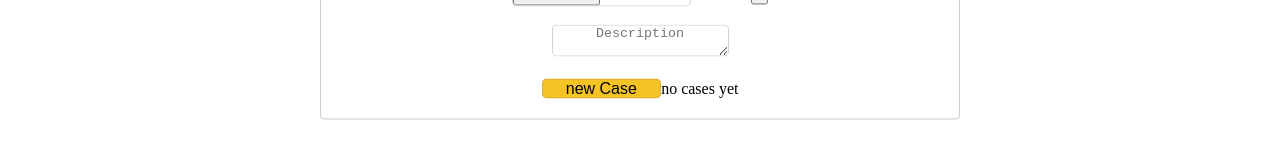
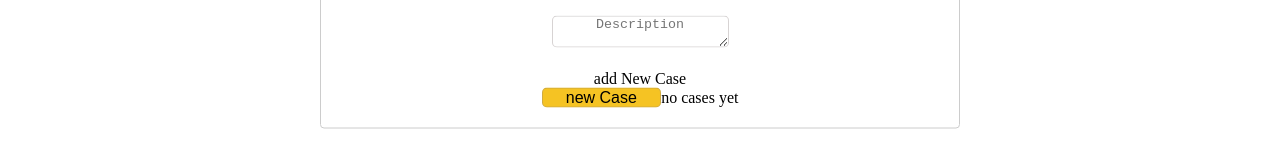
Before and after one commit to CodeWarriorsTeam/MERAKI_Academy_Project_5, a React (Create React App) app in the folder frontend/: page /admin in a window 1280 px wide. Both pictures are taken after a click on the icon 1168 px from the left and 137 px from the top of the page. Shown: the part 440-600 px from the top of the page. Built offline with nearby package versions, Linux system fonts and the light colour scheme; no server answers.

Commit message:
add icons in admin page

```diff
--- a/frontend/src/component/Admin/Admin.js
+++ b/frontend/src/component/Admin/Admin.js
@@ -5,7 +5,7 @@ import { AiOutlinePlusCircle } from "react-icons/ai";
 import { RiDeleteBinLine } from "react-icons/ri";
 import { BiEdit, BiUpload } from "react-icons/bi";
 import { FiUsers } from "react-icons/fi";
-import { GrLinkNext,GrFormNextLink, GrUpdate } from "react-icons/gr";
+import { GrLinkNext, GrFormNextLink, GrUpdate } from "react-icons/gr";
 import { IoMdArrowBack } from "react-icons/io";
 
 import Model from "react-modal";
@@ -197,10 +197,13 @@ const Admin = ({ searchCase }) => {
       <br />
       <FiUsers className="countUser"></FiUsers>{" "}
       <p className="countUserPrg">{numUser}</p>
-      <AiOutlinePlusCircle
-        onClick={() => setModelIsOpen(true)}
-        className="plus"
-      ></AiOutlinePlusCircle>
+      {/* <p className="alert">
+        {(alert = "add New Case")} */}
+        <AiOutlinePlusCircle
+          onClick={() => setModelIsOpen(true)}
+          className="plus"
+        ></AiOutlinePlusCircle>
+      {/* </p> */}
       <br />
       <br />
       <br />
@@ -311,7 +314,7 @@ const Admin = ({ searchCase }) => {
                           }}
                         ></input>
                         <button onClick={() => uploadImage(imageselected)}>
-                        <BiUpload className="upload1" ></BiUpload>
+                          <BiUpload className="upload1"></BiUpload>
                         </button>
                         <br />
                         <br />
@@ -343,7 +346,9 @@ const Admin = ({ searchCase }) => {
                           className="update1"
                           onClick={() => updateCaseById(caseId)}
                         >
-                         <GrUpdate style={{width:"95%", height:"1.4em"}}></GrUpdate>
+                          <GrUpdate
+                            style={{ width: "95%", height: "1.4em" }}
+                          ></GrUpdate>
                         </button>
                         <br />
                       </Model>
@@ -371,7 +376,7 @@ const Admin = ({ searchCase }) => {
         }}
         className="next"
       >
-          <GrFormNextLink style={{width:"1.3em"}}></GrFormNextLink>
+        <GrFormNextLink style={{ width: "1.3em" }}></GrFormNextLink>
         {/* <GrLinkNext className="nextIcon"></GrLinkNext> */}
       </button>
       <div className="model">
@@ -439,6 +444,7 @@ const Admin = ({ searchCase }) => {
               ></textarea>
               <br />
               <br />
+              <p className="alert">{(alert = "add New Case")}</p>
               <button className="new" onClick={addNewCase}>
                 new Case
               </button>
```
